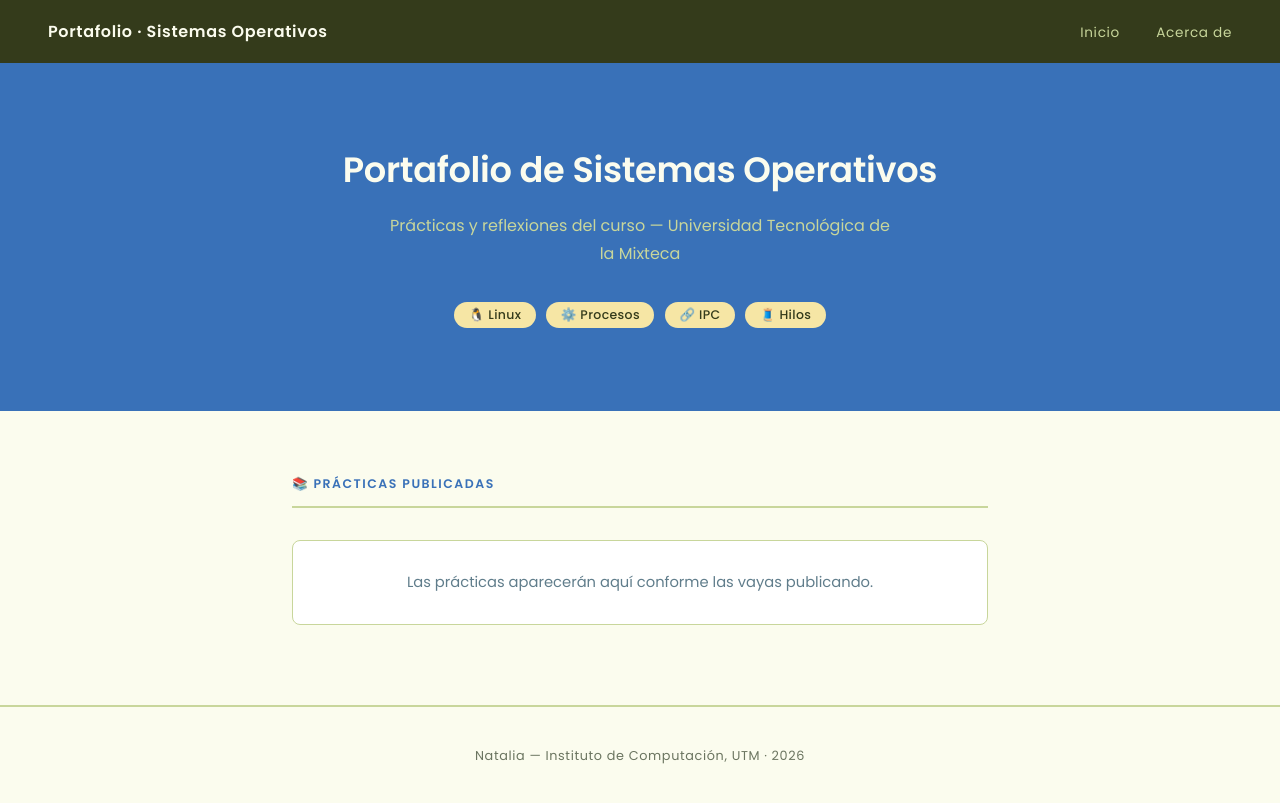
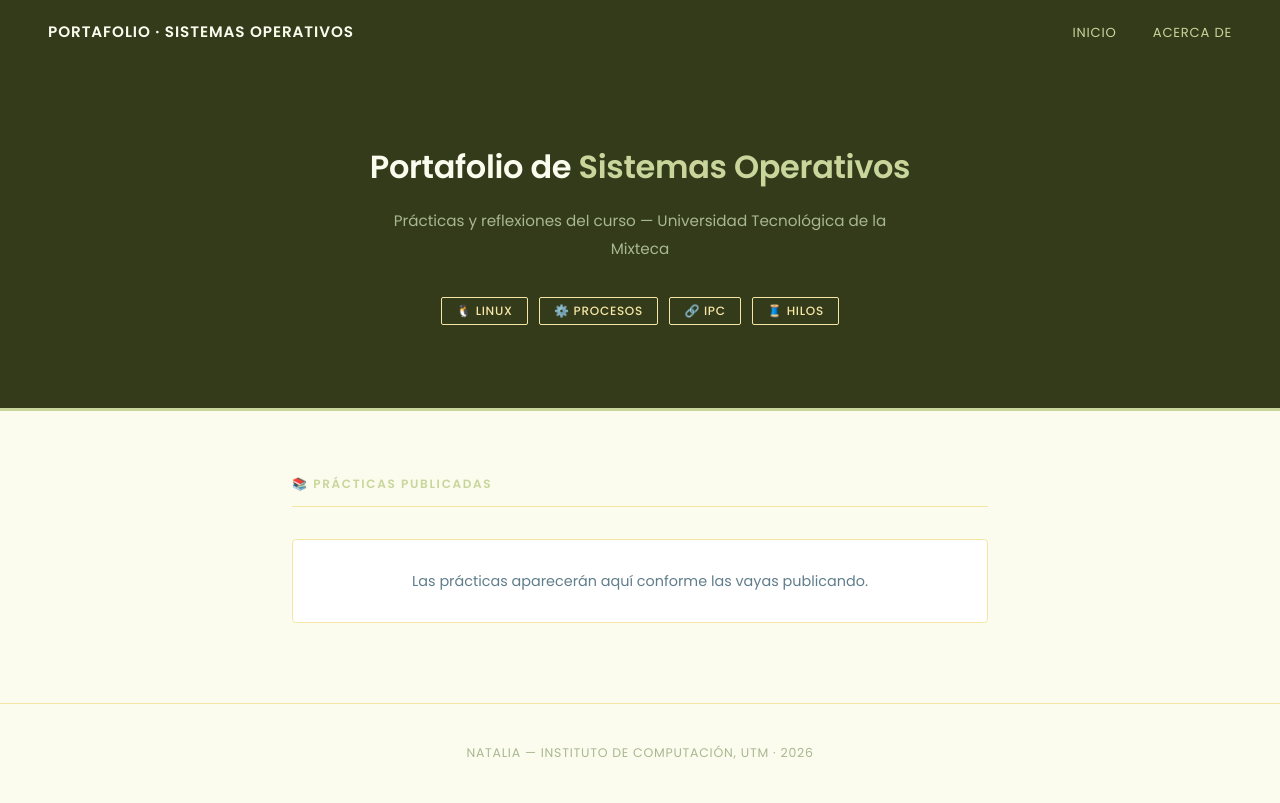
Before and after one commit to Natalia0197/Natalia0197.github.io, a Jekyll site: the page built from index.md, in a window 1280 px wide. Shown: the top 803 px of the page. Built offline with Jekyll 4.4.1, drawn with Linux system fonts in a browser that asks for light colours.

Commit message:
Update default.html

```diff
--- a/_layouts/default.html
+++ b/_layouts/default.html
@@ -24,56 +24,62 @@
     }
 
     header .logo {
-      font-size: 1rem;
+      font-size: 0.95rem;
       font-weight: 600;
       color: #fbfcee;
       text-decoration: none;
-      letter-spacing: 0.04em;
+      letter-spacing: 0.06em;
+      text-transform: uppercase;
     }
 
     nav a {
       color: #c8d69b;
       text-decoration: none;
       margin-left: 2rem;
-      font-size: 0.85rem;
-      letter-spacing: 0.05em;
+      font-size: 0.82rem;
+      letter-spacing: 0.06em;
+      text-transform: uppercase;
       transition: color 0.2s;
     }
 
     nav a:hover { color: #fbfcee; }
 
     .hero {
-      background: #3971b8;
+      background: #343b1b;
+      border-bottom: 3px solid #c8d69b;
       padding: 5rem 3rem;
       text-align: center;
     }
 
     .hero h1 {
-      font-size: 2.2rem;
+      font-size: 2rem;
       color: #fbfcee;
       font-weight: 600;
       letter-spacing: -0.01em;
       margin-bottom: 1rem;
     }
 
+    .hero h1 span { color: #c8d69b; }
+
     .hero p {
-      color: #c8d69b;
-      font-size: 1rem;
+      color: #a8b890;
+      font-size: 0.95rem;
       max-width: 500px;
       margin: 0 auto 2rem;
-      line-height: 1.7;
+      line-height: 1.8;
     }
 
     .badge {
       display: inline-block;
-      background: #f6e6a5;
-      color: #343b1b;
+      border: 1px solid #f6e6a5;
+      color: #f6e6a5;
       padding: 0.25rem 0.9rem;
-      border-radius: 20px;
-      font-size: 0.78rem;
+      border-radius: 2px;
+      font-size: 0.75rem;
       margin: 0.2rem;
       font-weight: 500;
-      letter-spacing: 0.03em;
+      letter-spacing: 0.06em;
+      text-transform: uppercase;
     }
 
     main {
@@ -83,76 +89,78 @@
     }
 
     .section-title {
-      font-size: 0.78rem;
-      color: #3971b8;
+      font-size: 0.75rem;
+      color: #c8d69b;
       margin-bottom: 2rem;
-      letter-spacing: 0.12em;
+      letter-spacing: 0.14em;
       text-transform: uppercase;
       font-weight: 600;
       padding-bottom: 0.8rem;
-      border-bottom: 2px solid #c8d69b;
+      border-bottom: 1px solid #f6e6a5;
     }
 
     .post-card {
       background: #ffffff;
-      border: 1px solid #c8d69b;
-      border-radius: 8px;
+      border: 1px solid #f6e6a5;
+      border-radius: 4px;
       padding: 1.8rem;
-      margin-bottom: 1.2rem;
-      transition: border-color 0.2s, transform 0.2s, box-shadow 0.2s;
+      margin-bottom: 1rem;
+      transition: border-color 0.2s, transform 0.2s;
     }
 
     .post-card:hover {
-      border-color: #3971b8;
-      transform: translateY(-2px);
-      box-shadow: 0 4px 16px rgba(57,113,184,0.1);
+      border-color: #c8d69b;
+      transform: translateY(-1px);
     }
 
     .post-card h2 {
-      font-size: 1.05rem;
+      font-size: 1rem;
       font-weight: 500;
       margin-bottom: 0.4rem;
     }
 
-    .post-card h2 a { color: #343b1b; text-decoration: none; }
-    .post-card h2 a:hover { color: #3971b8; }
+    .post-card h2 a {
+      color: #343b1b;
+      text-decoration: none;
+    }
+
+    .post-card h2 a:hover { color: #343b1b; text-decoration: underline; }
 
     .post-card .meta {
-      color: #3971b8;
-      font-size: 0.78rem;
+      color: #a8b890;
+      font-size: 0.75rem;
       margin-bottom: 0.5rem;
-      font-weight: 500;
-      letter-spacing: 0.03em;
+      letter-spacing: 0.04em;
     }
 
-    .post-card p { color: #6b7560; font-size: 0.92rem; line-height: 1.7; }
+    .post-card p { color: #6b7560; font-size: 0.9rem; line-height: 1.7; }
 
     .post-content {
       background: #ffffff;
-      border: 1px solid #c8d69b;
-      border-radius: 8px;
+      border: 1px solid #f6e6a5;
+      border-radius: 4px;
       padding: 3rem;
       line-height: 1.9;
     }
 
     .post-content h1 {
-      font-size: 1.8rem;
+      font-size: 1.7rem;
       font-weight: 600;
       color: #343b1b;
       margin-bottom: 0.4rem;
     }
 
     .post-content h2 {
-      font-size: 1.15rem;
+      font-size: 1.1rem;
       font-weight: 600;
-      color: #3971b8;
+      color: #c8d69b;
       margin: 2rem 0 0.8rem;
       padding-bottom: 0.4rem;
-      border-bottom: 2px solid #c8d69b;
+      border-bottom: 1px solid #f6e6a5;
     }
 
     .post-content h3 {
-      font-size: 1rem;
+      font-size: 0.97rem;
       font-weight: 600;
       color: #343b1b;
       margin: 1.5rem 0 0.5rem;
@@ -161,23 +169,31 @@
     .post-content p {
       color: #4a5240;
       margin-bottom: 1rem;
-      font-size: 0.97rem;
+      font-size: 0.95rem;
     }
+
+    .post-content a {
+      color: #343b1b;
+      text-decoration: underline;
+      text-underline-offset: 3px;
+    }
+
+    .post-content a:hover { color: #6b7560; }
 
     .post-content code {
       background: #f6e6a5;
       color: #343b1b;
       padding: 0.15rem 0.45rem;
-      border-radius: 4px;
+      border-radius: 2px;
       font-family: 'Courier New', monospace;
-      font-size: 0.88rem;
+      font-size: 0.86rem;
       font-weight: 500;
     }
 
     .post-content pre {
       background: #343b1b;
-      border-radius: 8px;
-      border-left: 4px solid #3971b8;
+      border-radius: 4px;
+      border-left: 3px solid #c8d69b;
       padding: 1.5rem;
       overflow-x: auto;
       margin: 1.2rem 0;
@@ -186,14 +202,14 @@
     .post-content pre code {
       background: none;
       color: #c8d69b;
-      font-size: 0.88rem;
+      font-size: 0.86rem;
       font-weight: 400;
     }
 
     .post-content img {
       max-width: 100%;
-      border-radius: 8px;
-      border: 1px solid #c8d69b;
+      border-radius: 4px;
+      border: 1px solid #f6e6a5;
       margin: 1.5rem 0;
     }
 
@@ -201,18 +217,19 @@
       padding-left: 1.5rem;
       color: #4a5240;
       margin-bottom: 1rem;
-      font-size: 0.97rem;
+      font-size: 0.95rem;
       line-height: 1.8;
     }
 
     footer {
       text-align: center;
       padding: 2.5rem;
-      color: #6b7560;
-      font-size: 0.8rem;
-      border-top: 2px solid #c8d69b;
+      color: #a8b890;
+      font-size: 0.78rem;
+      border-top: 1px solid #f6e6a5;
       margin-top: 5rem;
-      letter-spacing: 0.05em;
+      letter-spacing: 0.06em;
+      text-transform: uppercase;
     }
   </style>
 </head>
```
